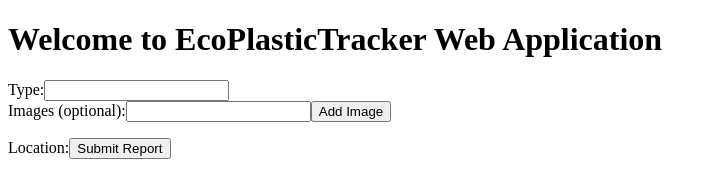
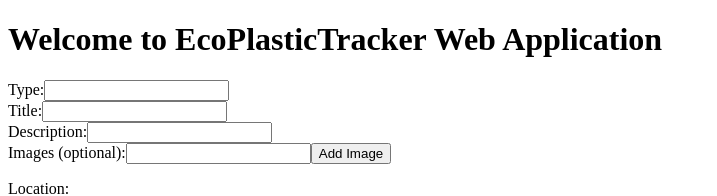
Before and after one commit to Michle99/Oryo_Mich_EcoPlasticTracker_Capstone, a React (Vite) app in the folder client/: page / in a window 1280 px wide. Shown: the top 196 px of the page, without its empty margins (0-717 px from the left). Built offline with nearby package versions, Linux system fonts and the light colour scheme.

Commit message:
updated `ReportForm`

```diff
--- a/client/package.json
+++ b/client/package.json
@@ -12,6 +12,7 @@
   "dependencies": {
     "react": "^18.2.0",
     "react-dom": "^18.2.0",
+    "react-google-map-picker": "^1.2.3",
     "react-location-picker": "^1.5.0",
     "react-router-dom": "^6.21.1"
   },
--- a/client/src/components/ReportForm.tsx
+++ b/client/src/components/ReportForm.tsx
@@ -1,5 +1,6 @@
+// src/components/ReportForm.tsx
 import React, { useState, ChangeEvent, FormEvent } from 'react';
-import LocationPicker from 'react-location-picker';
+import GoogleMapPicker from 'react-google-map-picker';
 
 interface ReportFormProps {
   onSubmitSuccess: () => void;
@@ -8,11 +9,21 @@ interface ReportFormProps {
 const ReportForm: React.FC<ReportFormProps> = ({ onSubmitSuccess }) => {
   const [location, setLocation] = useState({ lat: 0, lng: 0 });
   const [type, setType] = useState<string>('');
+  const [title, setTitle] = useState<string>('');
+  const [description, setDescription] = useState<string>('');
   const [images, setImages] = useState<string[]>([]);
   const [imageInput, setImageInput] = useState<string>('');
 
   const handleTypeChange = (event: ChangeEvent<HTMLInputElement>) => {
     setType(event.target.value);
+  };
+
+  const handleTitleChange = (event: ChangeEvent<HTMLInputElement>) => {
+    setTitle(event.target.value);
+  };
+
+  const handleDescriptionChange = (event: ChangeEvent<HTMLInputElement>) => {
+    setDescription(event.target.value);
   };
 
   const handleImageInputChange = (event: ChangeEvent<HTMLInputElement>) => {
@@ -32,8 +43,8 @@ const ReportForm: React.FC<ReportFormProps> = ({ onSubmitSuccess }) => {
     setImages(updatedImages);
   };
 
-  const handleLocationChange = (newLocation: { lat: number; lng: number }) => {
-    setLocation(newLocation);
+  const handleLocationChange = (lat: number, lng: number) => {
+    setLocation({ lat, lng });
   };
 
   const handleSubmit = async (event: FormEvent) => {
@@ -41,7 +52,7 @@ const ReportForm: React.FC<ReportFormProps> = ({ onSubmitSuccess }) => {
 
     try {
       // Retrieve the token from wherever it's stored in your application
-      const token = import.meta.env.VITE_JWT_SECRET_TOKEN;
+      const token = 'your_user_token'; // Replace with your actual token retrieval logic
 
       // Make a POST request to submit the pollution report using fetch
       const response = await fetch('http://localhost:3000/api/reports/submit', {
@@ -53,6 +64,8 @@ const ReportForm: React.FC<ReportFormProps> = ({ onSubmitSuccess }) => {
         body: JSON.stringify({
           location,
           type,
+          title,
+          description,
           images,
         }),
       });
@@ -60,12 +73,14 @@ const ReportForm: React.FC<ReportFormProps> = ({ onSubmitSuccess }) => {
       if (response.ok) {
         const responseData = await response.json();
         console.log('Pollution report submitted:', responseData);
-        onSubmitSuccess();
+        onSubmitSuccess(); // Optionally trigger a callback upon successful submission
       } else {
         console.error('Error submitting pollution report:', response.status);
+        // Handle errors, e.g., display an error message to the user
       }
     } catch (error) {
       console.error('Error submitting pollution report:', error);
+      // Handle errors, e.g., display an error message to the user
     }
   };
 
@@ -74,6 +89,16 @@ const ReportForm: React.FC<ReportFormProps> = ({ onSubmitSuccess }) => {
       <label>
         Type:
         <input type="text" value={type} onChange={handleTypeChange} required />
+      </label>
+      <br />
+      <label>
+        Title:
+        <input type="text" value={title} onChange={handleTitleChange} required />
+      </label>
+      <br />
+      <label>
+        Description:
+        <input type="text" value={description} onChange={handleDescriptionChange} required />
       </label>
       <br />
       <label>
@@ -95,12 +120,11 @@ const ReportForm: React.FC<ReportFormProps> = ({ onSubmitSuccess }) => {
       </ul>
       <label>
         Location:
-        {/* <LocationPicker
-          containerElement={<div style={{ height: '400px' }} />}
-          mapElement={<div style={{ height: '100%' }} />}
-          defaultPosition={{ lat: location.lat, lng: location.lng }}
-          onChange={handleLocationChange}
-        /> */}
+        <GoogleMapPicker
+          defaultLocation={{ lat: location.lat, lng: location.lng }}
+          onChangeLocation={handleLocationChange}
+          apiKey=''
+        />
       </label>
       <button type="submit">Submit Report</button>
     </form>
```
Also changed, not shown: 1 other file (tests, documents, lock files or other folders).
